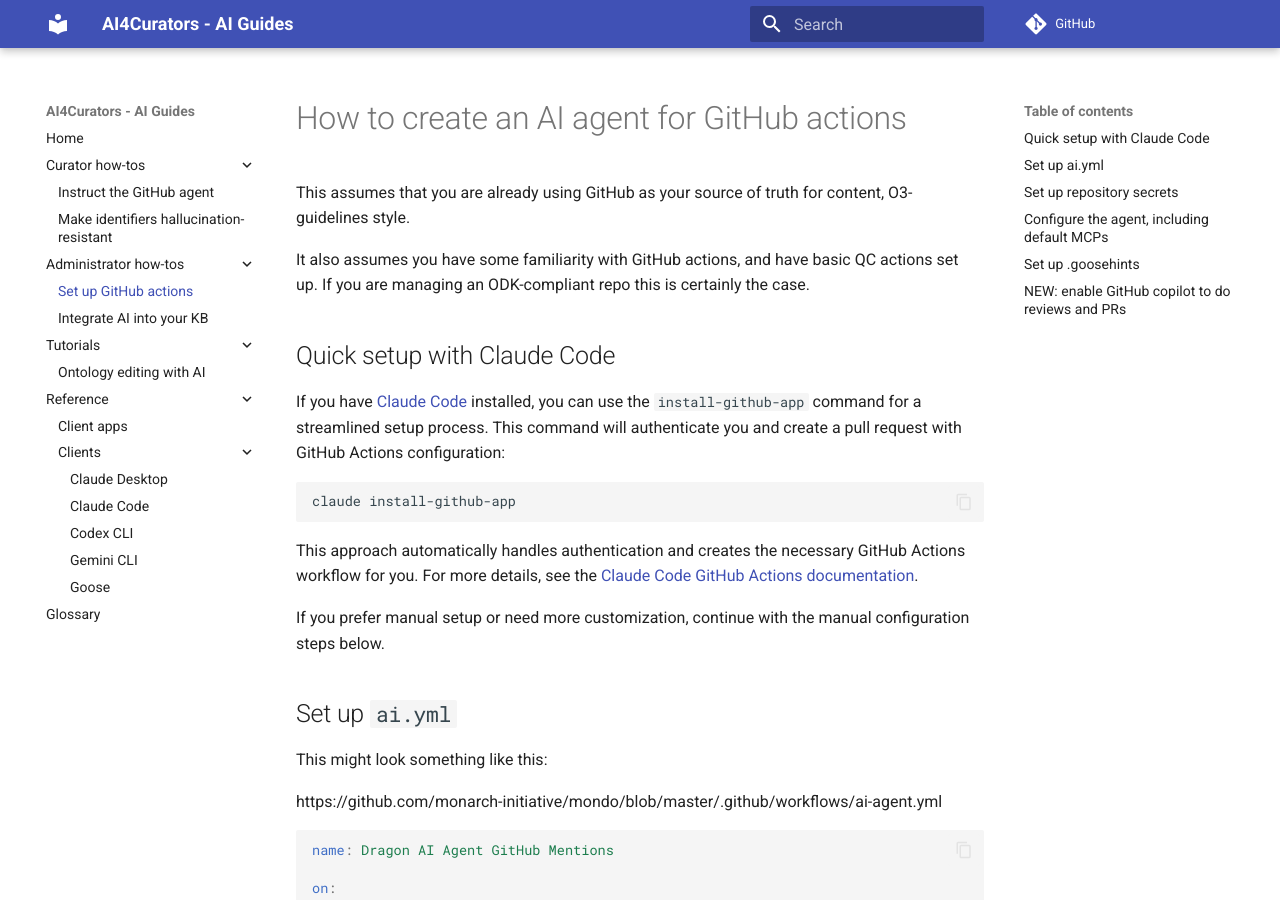
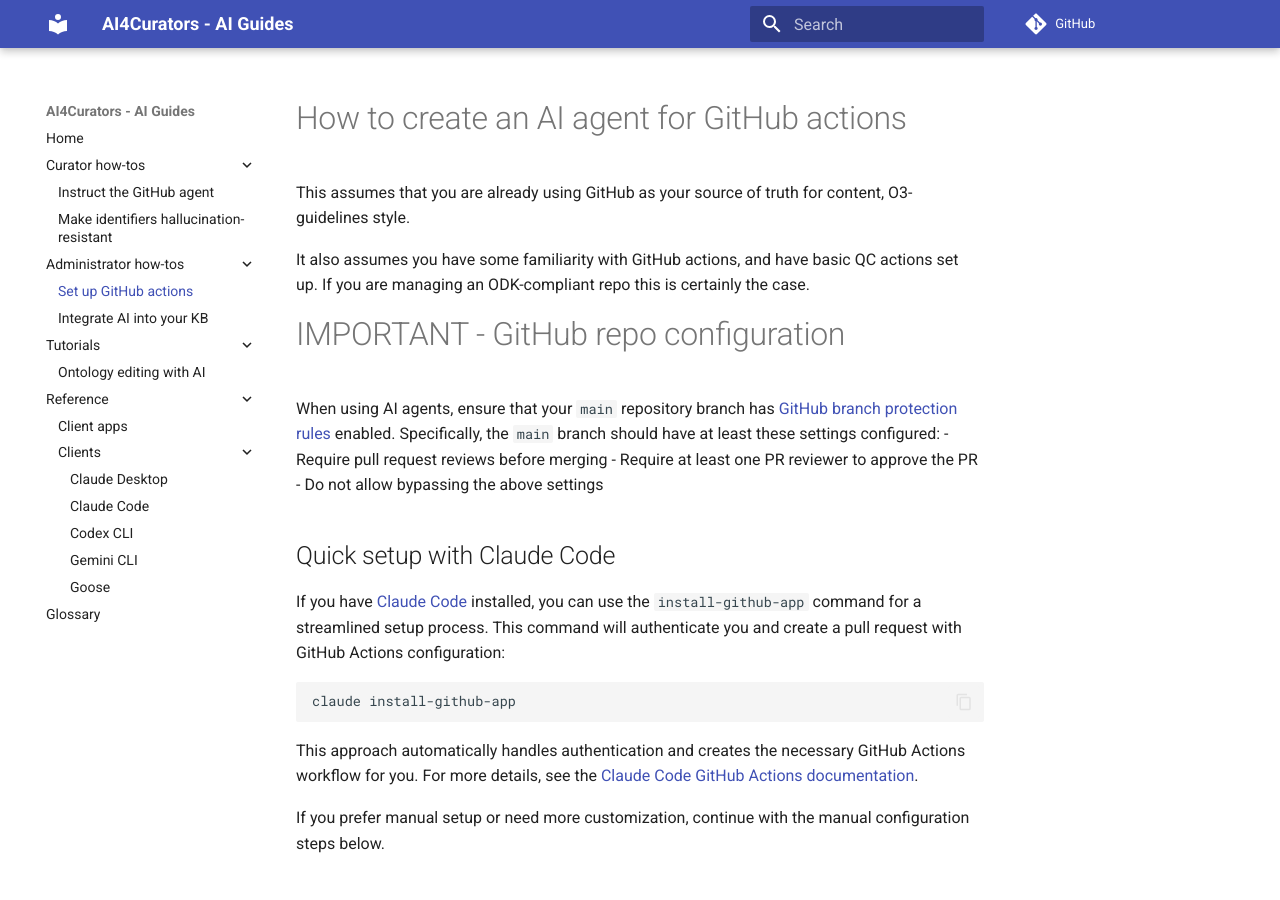
Before and after one commit to ai4curation/aidocs, an MkDocs documentation site: the page built from docs/how-tos/set-up-github-actions.md, in a window 1280 px wide and 900 px high. Built offline with MkDocs 1.6.1 and Material for MkDocs 9.7.7, drawn with Linux system fonts in a browser that asks for light colours; comment, search, counter and statistics services are not loaded.

Commit message:
Update set-up-github-actions.md
Add section for branch protection rules

```diff
--- a/docs/how-tos/set-up-github-actions.md
+++ b/docs/how-tos/set-up-github-actions.md
@@ -6,6 +6,12 @@
 It also assumes you have some familiarity with GitHub actions, and
 have basic QC actions set up. If you are managing an ODK-compliant
 repo this is certainly the case.
+
+# IMPORTANT - GitHub repo configuration
+When using AI agents, ensure that your `main` repository branch has [GitHub branch protection rules](https://docs.github.com/en/repositories/configuring-branches-and-merges-in-your-repository/managing-protected-branches/about-protected-branches) enabled. Specifically, the `main` branch should have at least these settings configured:
+- Require pull request reviews before merging
+- Require at least one PR reviewer to approve the PR
+- Do not allow bypassing the above settings
 
 ## Quick setup with Claude Code
 
```
